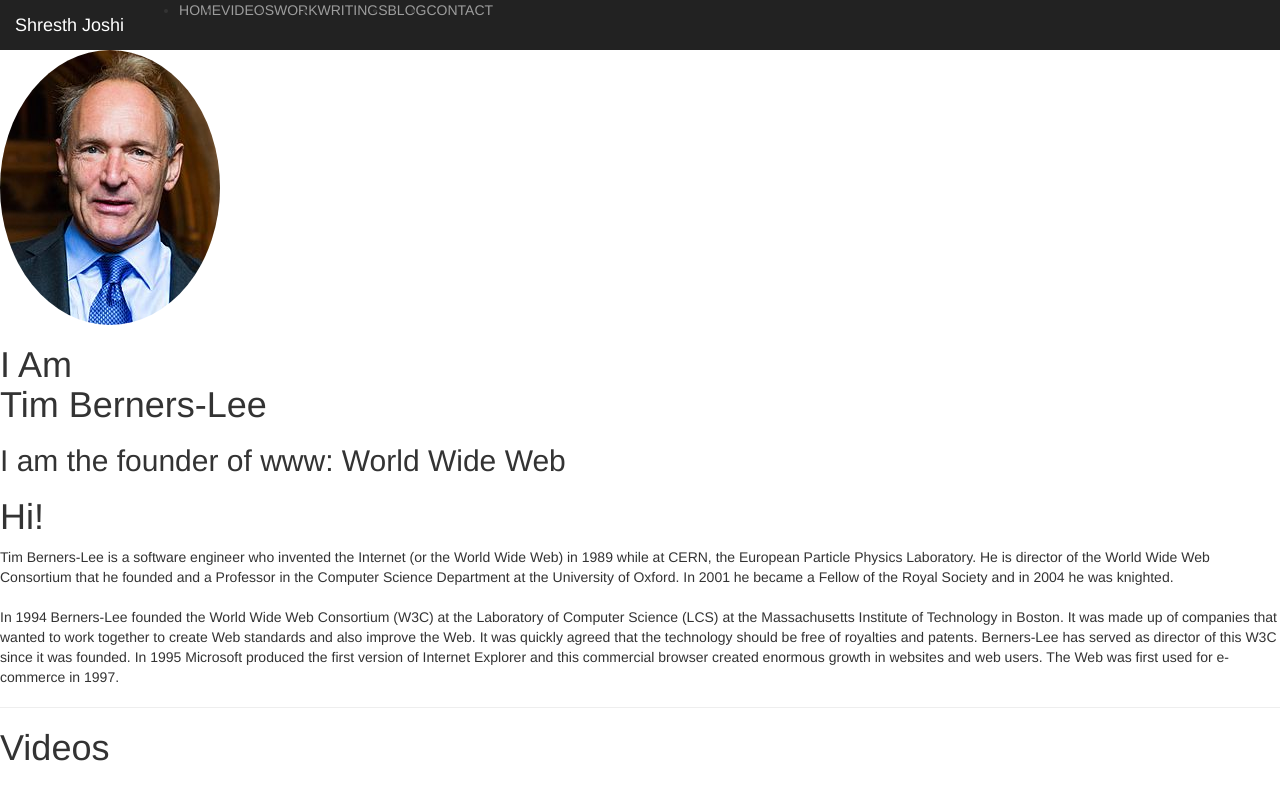
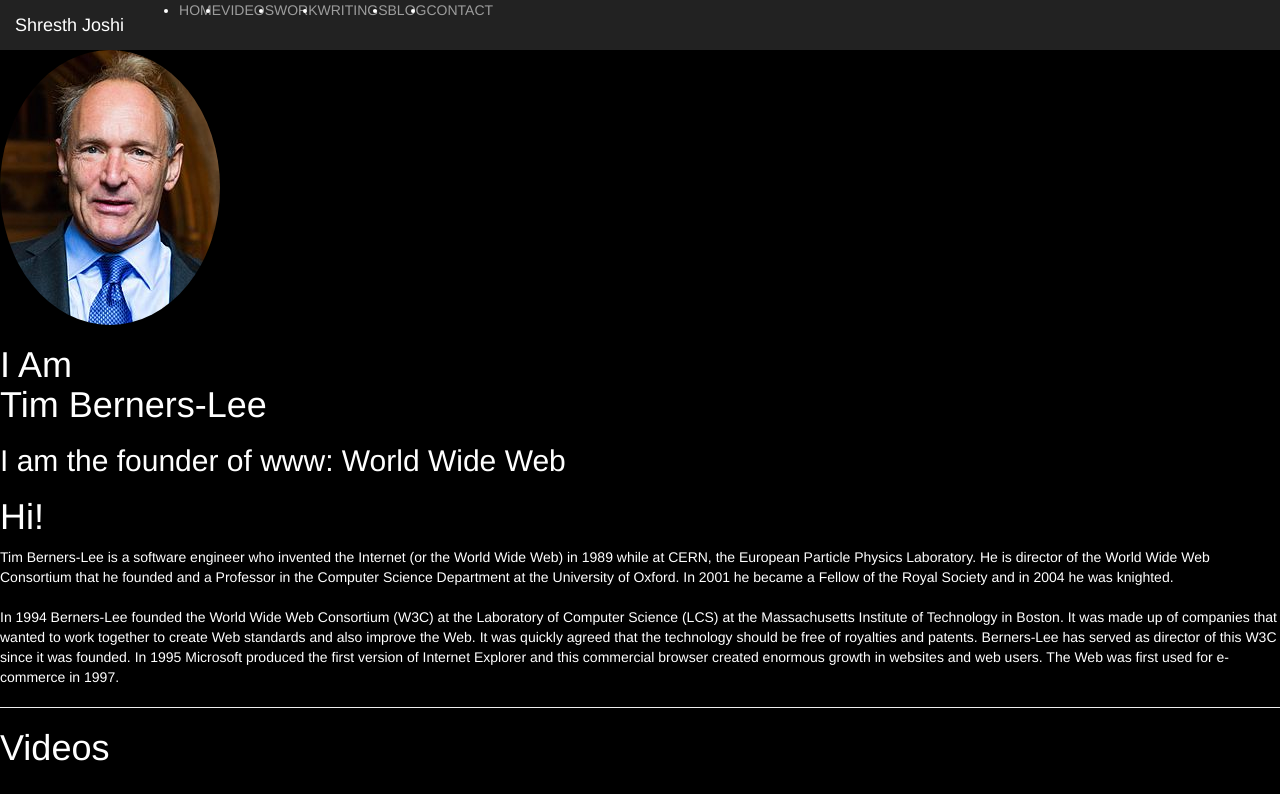
Before and after one commit to FearleSS-2210/Bootstrap, a plain HTML site: page index.html in a window 1280 px wide. Shown: the top 794 px of the page. Drawn offline with nearby package versions, Linux system fonts and the light colour scheme; grey boxes are pictures that could not be loaded.

Commit message:
Add files via upload

```diff
--- a/index.html
+++ b/index.html
@@ -21,7 +21,7 @@
 
 </head>
 
-<body>
+<body style="background-color: black; color: white;">
 <nav class="navbar-inverse" style="position:sticky;top:0;z-index: 99999">
     <div class="navbar-header">
     <button type="button" class="navbar-toggle" data-toggle="collapse" data-target="#myNavbar">
--- a/style.css
+++ b/style.css
@@ -1,11 +1,11 @@
 body
 {
     text-align: center;
+        background-color: aqua;
 }
 #welcome {
     color: #FFFFFF;
     bottom: 0;
-    background: linear-gradient(#60ebeb 0%, #27ae60 100%);
     display: table;
     width: 100%;
     height: 100%;
```
